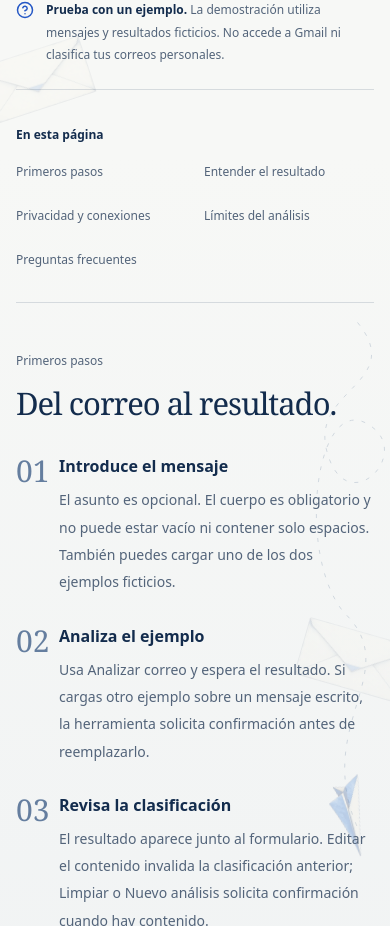
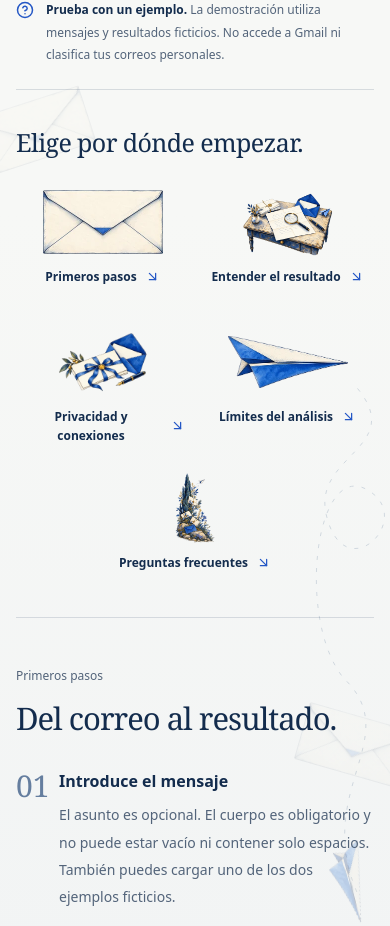
Before and after one commit to JCastilloPadilla/Remira, a React (Vite) app in the folder frontend/: page /como-funciona in a window 390 px wide. Shown: the part 794-1720 px from the top of the page. Built offline with nearby package versions, Linux system fonts and the light colour scheme.

Commit message:
refactor(web): replace sticky help sidebar with illustrated index

```diff
--- a/frontend/src/features/help/HelpPage.tsx
+++ b/frontend/src/features/help/HelpPage.tsx
@@ -4,6 +4,7 @@ import { useEffect } from "react";
 import { Link } from "react-router-dom";
 import {
   ArrowRight,
+  ArrowDownRight,
   ChevronDown,
   CircleHelp,
   Menu,
@@ -15,11 +16,11 @@ import { HelpBackdrop } from "./HelpBackdrop";
 import "./help.css";
 
 const sections = [
-  { id: "primeros-pasos", title: "Primeros pasos" },
-  { id: "resultados", title: "Entender el resultado" },
-  { id: "privacidad", title: "Privacidad y conexiones" },
-  { id: "limites", title: "Límites del análisis" },
-  { id: "preguntas", title: "Preguntas frecuentes" },
+  { id: "primeros-pasos", title: "Primeros pasos", image: "journey-envelope-v1", width: 240, height: 128 },
+  { id: "resultados", title: "Entender el resultado", image: "correspondence-guide-v1", width: 1448, height: 1086 },
+  { id: "privacidad", title: "Privacidad y conexiones", image: "guide-private-letter-v1", width: 500, height: 375 },
+  { id: "limites", title: "Límites del análisis", image: "journey-plane-v1", width: 360, height: 157 },
+  { id: "preguntas", title: "Preguntas frecuentes", image: "guide-garden-v1", width: 600, height: 900 },
 ];
 const navigation = [
   { to: "/", title: "Inicio" },
@@ -122,15 +123,14 @@ export function HelpPage() {
         </div>
         <div className="help-layout">
           <nav className="help-contents" aria-label="En esta página">
-            <span>En esta página</span>
-            {sections.map((section) => (
-              <a key={section.id} href={`#${section.id}`}>
-                {section.title}
-              </a>
-            ))}
-            <div className="help-margin-note" aria-hidden="true">
-              <img src="/illustrations/guide-garden-v1.webp" alt="" width={600} height={900} loading="lazy" />
-              <p>Leer despacio también<br />es una forma de cuidarte.</p>
+            <h2>Elige por dónde empezar.</h2>
+            <div className="help-index-list">
+              {sections.map((section) => (
+                <a key={section.id} href={`#${section.id}`}>
+                  <img src={`/illustrations/${section.image}.webp`} alt="" width={section.width} height={section.height} loading="lazy" />
+                  <span>{section.title} <ArrowDownRight size={15} aria-hidden="true" /></span>
+                </a>
+              ))}
             </div>
           </nav>
           <div className="help-article">
--- a/frontend/src/features/help/help.css
+++ b/frontend/src/features/help/help.css
@@ -17,9 +17,6 @@
 .help-flight svg { display: block; width: 100%; height: 100%; }
 .help-flight path { stroke: #667f9d; stroke-width: 1; stroke-dasharray: 4 8; opacity: 0.4; }
 .help-flight img { position: absolute; bottom: 0; left: 45%; width: 92px; height: auto; transform: translateX(-50%) rotate(75deg); opacity: 0.4; }
-.help-margin-note { margin-top: 32px; padding-right: 20px; }
-.help-margin-note img { display: block; width: 100%; max-height: 255px; object-fit: contain; }
-.help-margin-note p { margin-top: 14px; font-family: Georgia, "Times New Roman", serif; font-style: italic; font-size: 16px; line-height: 1.5; color: #355d94; text-align: center; }
 .help-chapter-illustration { float: right; width: 165px; height: auto; margin: 0 0 20px 28px; }
 .help-article section { display: flow-root; }
 .help-question-envelope { float: right; width: 72px; height: auto; margin: 0 4px 16px 20px; transform: rotate(-12deg); }
@@ -46,12 +43,18 @@
 .help-demo-note { display:flex; align-items:flex-start; gap:12px; padding-block:22px; margin-block:40px 64px; border-block:1px solid #132c4d24; font-size:12px; line-height:1.9; color:var(--help-muted); }
 .help-demo-note svg { flex-shrink:0; margin-top:2px; color:var(--help-blue); }
 .help-demo-note strong { color:var(--help-ink); font-weight:600; }
-.help-layout { display:grid; grid-template-columns:240px minmax(0,740px); justify-content:space-between; gap:80px; }
-.help-contents { position:sticky; top:28px; align-self:start; display:flex; flex-direction:column; padding-left:20px; border-left:1px solid #132c4d30; color:var(--help-muted); font-size:13px; }
-.help-contents > span { margin-bottom:14px; font-size:12px; font-weight:600; color:var(--help-ink); }
-.help-contents a { display:flex; align-items:center; min-height:44px; padding-block:8px; line-height:1.5; }
-.help-contents a:hover,.help-desktop-nav a:hover { color:var(--help-blue); }
-.help-article { min-width:0; }
+.help-layout { display: grid; gap: 64px; }
+.help-contents { padding-bottom: 36px; border-bottom: 1px solid #132c4d24; }
+.help-contents > h2 { font-family: Georgia, "Times New Roman", serif; font-size: 27px; line-height: 1.3; font-weight: 400; letter-spacing: -0.6px; }
+.help-index-list { display: grid; grid-template-columns: repeat(5, minmax(0, 1fr)); gap: 28px; margin-top: 24px; }
+.help-index-list a { display: flex; flex-direction: column; align-items: center; gap: 18px; min-height: 160px; padding: 8px; color: var(--help-ink); }
+.help-index-list img { display: block; width: 100%; max-width: 160px; height: 100px; object-fit: contain; }
+.help-index-list span { display: flex; align-items: center; justify-content: center; gap: 8px; font-size: 13px; font-weight: 600; line-height: 1.6; text-align: center; }
+.help-index-list span svg { flex-shrink: 0; color: var(--help-blue); }
+.help-index-list a:hover { color: var(--help-blue); }
+.help-index-list a:hover span { text-decoration: underline; text-underline-offset: 5px; }
+.help-desktop-nav a:hover { color: var(--help-blue); }
+.help-article { width: min(100%, 760px); margin-inline: auto; min-width: 0; }
 .help-article section { padding-bottom:52px; margin-bottom:52px; border-bottom:1px solid #132c4d24; scroll-margin-top:28px; }
 .help-article section:last-child { margin-bottom:0; border-bottom:0; }
 .help-section-number { font-size:12px; color:var(--help-muted); }
@@ -101,10 +104,9 @@ html.help-scroll { scroll-behavior:smooth; }
   .help-nav { gap:28px; }
   .help-desktop-nav { gap:18px; }
   .help-hero { gap:32px; }
-  .help-layout { grid-template-columns:190px minmax(0,1fr); gap:44px; }
+  .help-index-list { gap: 12px; }
 }
 @media (max-width:767px) {
-  .help-margin-note { display: none; }
   .help-background-garden { top: 46%; right: -65px; width: 235px; opacity: 0.12; }
   .help-background-envelope { width: 110px; opacity: 0.12; }
   .help-background-envelope--1 { left: -20px; }
@@ -134,9 +136,14 @@ html.help-scroll { scroll-behavior:smooth; }
   .help-hero-illustration { width:min(100%,430px); justify-self:center; }
   .help-hero-illustration figcaption { font-size:16px; }
   .help-demo-note { margin-block:32px 36px; }
-  .help-layout { grid-template-columns:1fr; gap:44px; }
-  .help-contents { position:static; display:grid; grid-template-columns:1fr 1fr; column-gap:18px; padding-left:0; border-left:0; border-bottom:1px solid #132c4d24; padding-bottom:20px; font-size:12px; }
-  .help-contents > span { grid-column:1 / -1; margin-bottom:6px; }
+  .help-layout { gap: 44px; }
+  .help-contents { padding-bottom: 28px; }
+  .help-contents > h2 { font-size: 25px; }
+  .help-index-list { grid-template-columns: repeat(2, minmax(0, 1fr)); gap: 20px 12px; }
+  .help-index-list a { gap: 10px; min-height: 120px; padding: 4px; }
+  .help-index-list img { height: 70px; max-width: 120px; }
+  .help-index-list span { font-size: 12px; }
+  .help-index-list a:last-child { grid-column: 1 / -1; width: min(100%, 190px); justify-self: center; }
   .help-article h2 { font-size:31px; }
   .help-article section { padding-bottom:40px; margin-bottom:40px; }
   .help-steps li { padding-left:43px; }
@@ -154,6 +161,3 @@ html.help-scroll { scroll-behavior:smooth; }
   html.help-scroll { scroll-behavior:auto; }
   .help-page [data-slot="button"],.help-faq summary svg { transition:none; }
 }
-@media (min-width:768px) and (max-height:740px) {
-  .help-margin-note { display: none; }
-}
```
Also changed, not shown: 1 other file (tests, documents, lock files or other folders).
